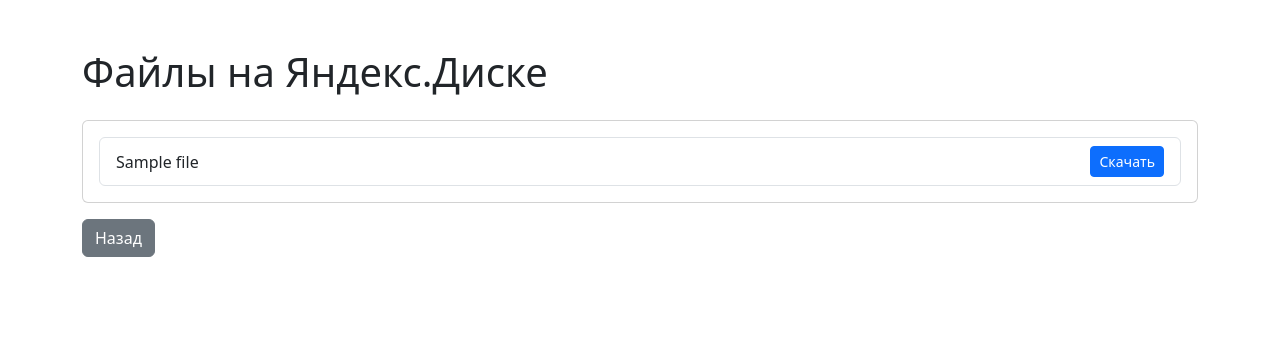
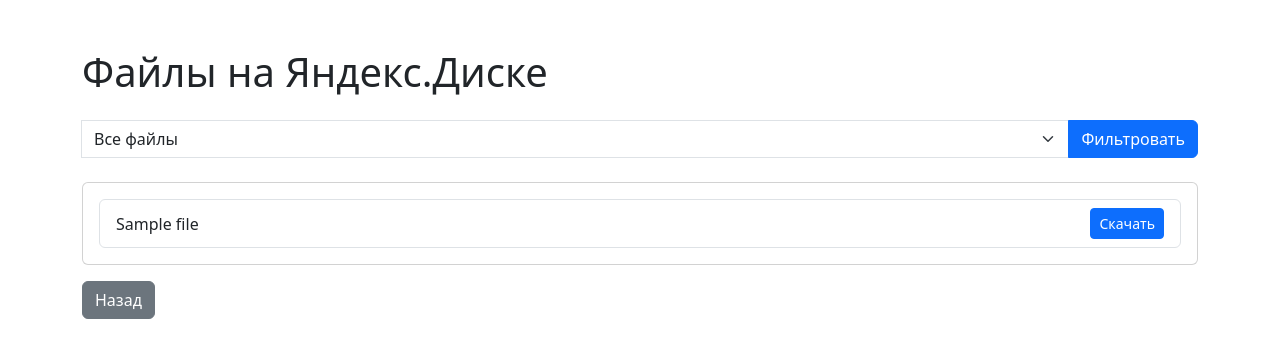
Before and after one commit to AliyaRazyapova/yandex-cloud-mycego, a Django app: template diskapp/templates/diskapp/file_list.html in a window 1280 px wide. Shown: the top 358 px of the page. Run offline with Django 5.2, Linux system fonts and the light colour scheme; tables that the repository leaves empty hold one stand-in row (values such as "Sample post"); the template is opened without the code that fills it: values that come from a table or form of the project are taken from there, most other values are stand-ins (such as "Sample title", 1, 10 or a date in 2020).

Commit message:
[add] filters

```diff
--- a/diskapp/templates/diskapp/file_list.html
+++ b/diskapp/templates/diskapp/file_list.html
@@ -4,22 +4,43 @@
 
 {% block content %}
     <h1 class="mb-4">Файлы на Яндекс.Диске</h1>
+
+    <form action="{% url 'files_list' %}" method="get" class="mb-4">
+        <div class="input-group">
+            <input type="text" name="public_key" value="{{ public_key }}" hidden>
+            <select name="file_type" class="form-select">
+                <option value="">Все файлы</option>
+                <option value="image" {% if file_type == "image" %}selected{% endif %}>Изображения</option>
+                <option value="document" {% if file_type == "document" %}selected{% endif %}>Документы</option>
+                <option value="spreadsheet" {% if file_type == "spreadsheet" %}selected{% endif %}>Таблицы</option>
+                <option value="presentation" {% if file_type == "presentation" %}selected{% endif %}>Презентации</option>
+            </select>
+            <button type="submit" class="btn btn-primary">Фильтровать</button>
+        </div>
+    </form>
+
     <div class="card">
         <div class="card-body">
             <ul class="list-group">
                 {% for file in files %}
+                    {% if not file_type or file.type == file_type %}
                         <li class="list-group-item d-flex justify-content-between align-items-center">
                             <span>
-                            {% if file.type == "dir" %}
-                                <i class="bi bi-folder-fill"></i> <strong>{{ file.name }}/</strong>
+                                {% if file.type == "image" %}
+                                    <i class="bi bi-file-earmark-image"></i> {{ file.name }}
+                                {% elif file.type == "document" %}
+                                    <i class="bi bi-file-earmark-text"></i> {{ file.name }}
+                                {% elif file.type == "spreadsheet" %}
+                                    <i class="bi bi-file-earmark-spreadsheet"></i> {{ file.name }}
+                                {% elif file.type == "presentation" %}
+                                    <i class="bi bi-file-earmark-ppt"></i> {{ file.name }}
                                 {% else %}
-                                <i class="bi bi-file-earmark-fill"></i> {{ file.name }}
+                                    <i class="bi bi-file-earmark"></i> {{ file.name }}
                                 {% endif %}
                             </span>
-                        {% if file.type != "dir" %}
                             <a href="{% url 'download_file' %}?path={{ file.path|urlencode }}&public_key={{ public_key }}" class="btn btn-primary btn-sm">Скачать</a>
+                        </li>
                     {% endif %}
-                    </li>
                 {% endfor %}
             </ul>
         </div>
```
Also changed, not shown: diskapp/views.py (+35 -1 lines). Lines whose indentation alone changed are shown as unchanged.
